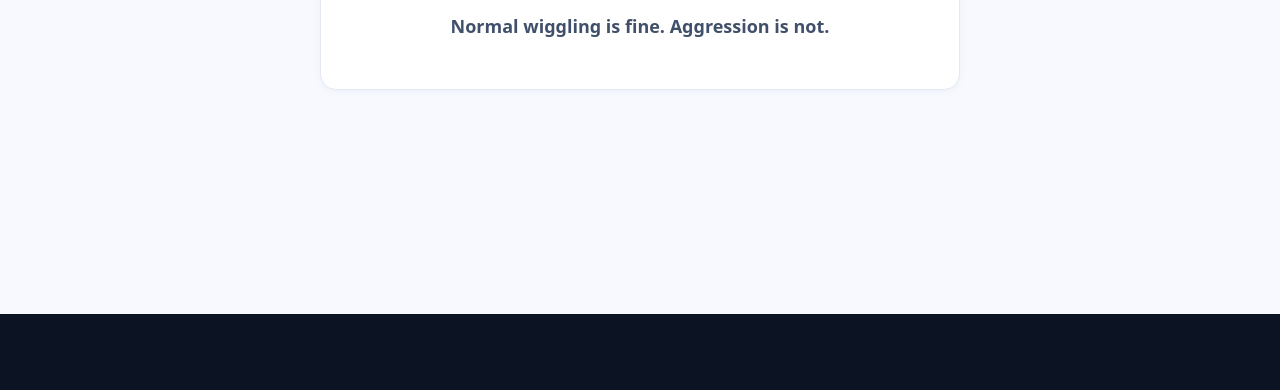
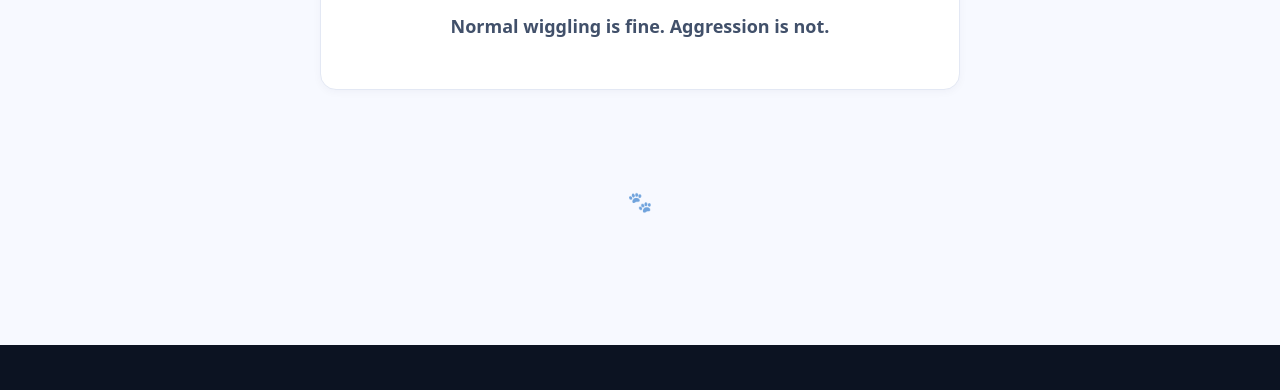
Before and after one commit to DogGoneEngine/doggoneclean-site, an Astro site: page / in a window 1280 px wide. Shown: the part 6592-6982 px from the top of the page. Built offline with nearby package versions, Linux system fonts and the light colour scheme; Astro itself is replaced by a stand-in of ours; no server answers.

Commit message:
style: add paw print emoji above footer as a milestone test

```diff
--- a/src/layouts/BaseLayout.astro
+++ b/src/layouts/BaseLayout.astro
@@ -57,6 +57,12 @@ const ogImageURL = new URL(ogImage, Astro.site);
       <slot />
     </main>
     <FloatBookButton />
+
+    <!-- Paw prints just above footer -->
+    <div style="display: flex; justify-content: center; align-items: center; gap: 8px; margin-bottom: var(--space-xl); opacity: 0.6; font-size: 1.25rem;">
+      <span>🐾</span>
+    </div>
+
     <Footer />
   </body>
 </html>
```
